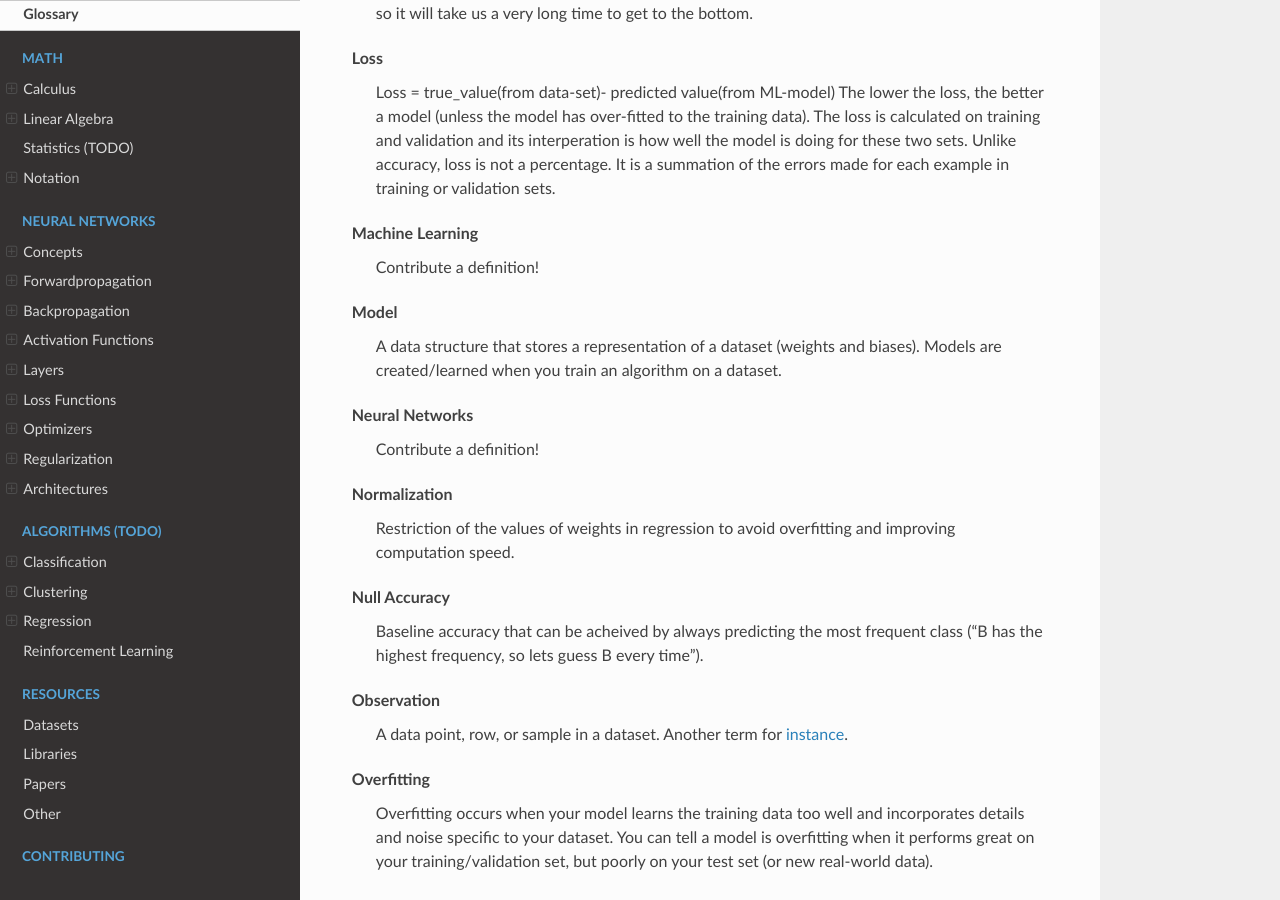
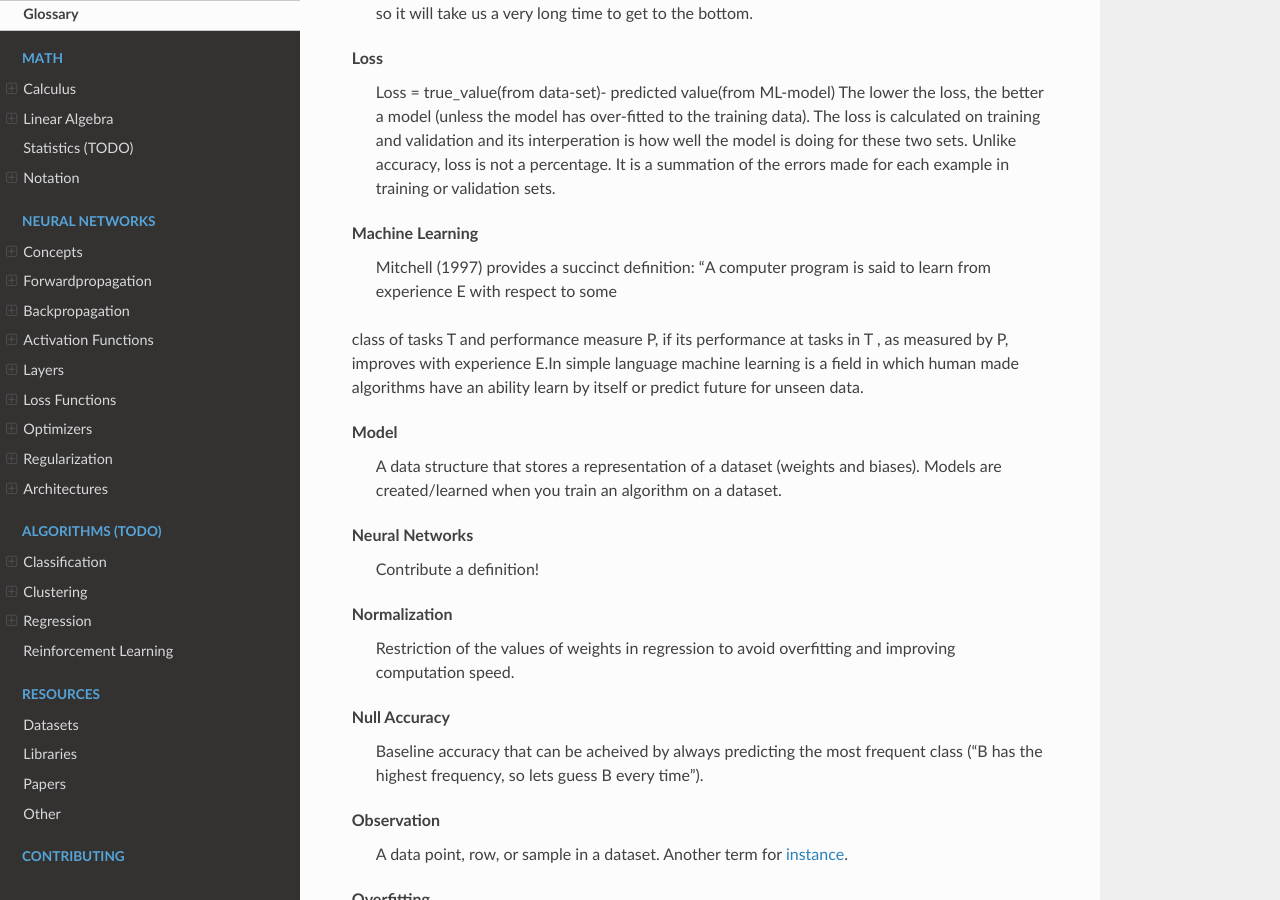
Before and after one commit to bfortuner/ml-glossary, a Sphinx documentation site: the page built from docs/glossary.rst, in a window 1280 px wide and 900 px high, scrolled down 3103 px. Built offline with Sphinx 7.4.7 and the Read the Docs theme 2.0.0, drawn with Linux system fonts in a browser that asks for light colours; pages that are not in the unit, such as notebooks, are missing from menus.

Commit message:
Update glossary.rst (#58)

```diff
--- a/docs/glossary.rst
+++ b/docs/glossary.rst
@@ -140,7 +140,11 @@ Loss
 .. _glossary_machine_learning:
 
 Machine Learning
-  Contribute a definition!
+   Mitchell (1997) provides a succinct definition: “A computer program is said to learn from experience E with respect to some
+class of tasks T and performance measure P, if its performance at tasks in T , as measured by P, improves with experience E.In
+simple language machine learning is a field in which human made algorithms have an ability learn by itself or predict future
+for unseen data.
+
 
 .. _glossary_model:
 
```
